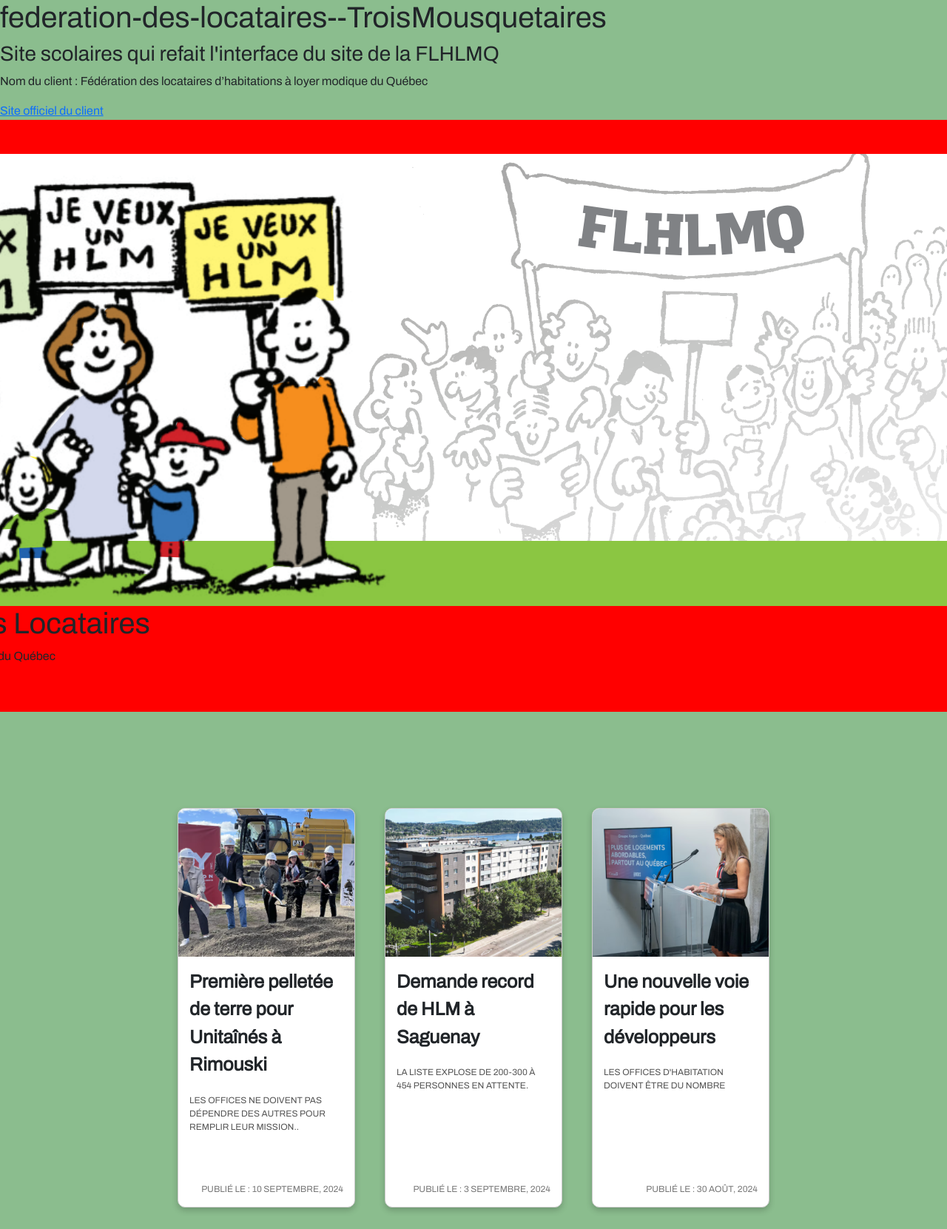
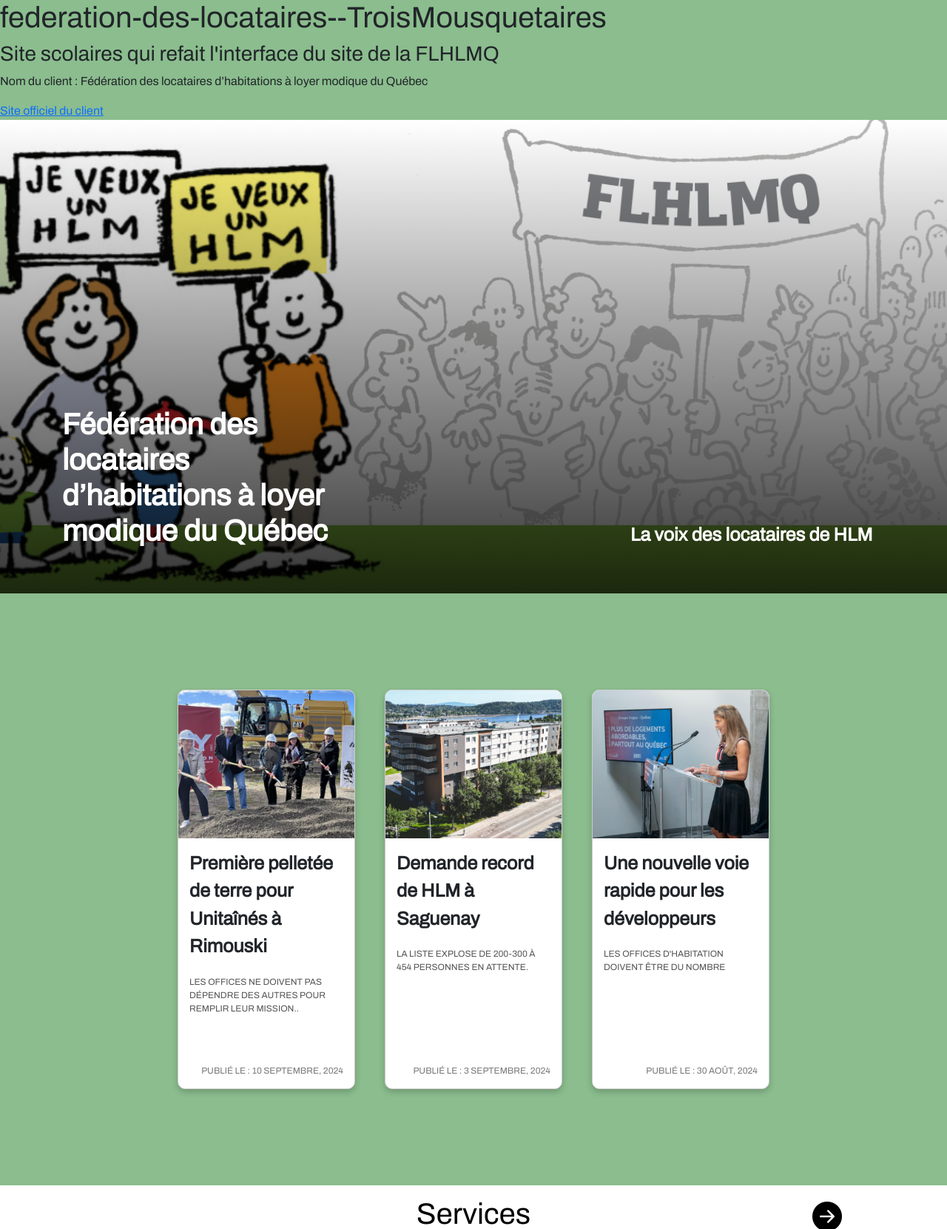
Before and after one commit to DjeAbdel0/federation-des-locataires--TroisMousquetaires, a PHP site: page / in a window 1280 px wide. Shown: the part 80-1741 px from the top of the page at 74% size. Run offline with PHP 8.4, Linux system fonts and the light colour scheme; some libraries are stand-ins or nearby versions.

Commit message:
section hero fontionnel

```diff
--- a/index.html
+++ b/index.html
@@ -81,20 +81,18 @@
     </section>
     <!--Fin Section Bannière-->
 
-  <!--Section Hero-->
-  <section class="hero">
-    <div class="hero__carousel">
-      <!-- Slide 1 : Présentation de l'organisme -->
-      <div class="carousel__slide">
-        <img src="./assets/medias/hero.png" alt="Présentation de l'organisme">
-        <div class="slide__contenu">
-          <h1>Fédération des Locataires</h1>
-          <p>Luttes pour les droits des locataires du Québec</p>
-        </div>
-      </div>
-    </div>
-  </section>
-  <!--FIN Section Hero-->
+<!-- Section Hero -->
+<section class="hero">
+  <img class="hero__image" src="./assets/medias/hero.png" alt="Présentation de l'organisme">
+  <div class="hero__content">
+    <h1 class="hero__content__title">Fédération des locataires d’habitations à loyer modique du Québec</h1>
+    <p class="hero__content__text">La voix des locataires de HLM</p>
+  </div>
+</section>
+<!-- FIN Section Hero -->
+
+
+
 
 <!-- Section Actualités -->
 <section class="actualite">
--- a/style.css
+++ b/style.css
@@ -1,10 +1,63 @@
 .hero {
-  background-color: red;
+  position: relative;
   width: 100vw;
-  height: 100vh;
-  display: flex;
-  justify-content: center;
-  align-items: center;
+  height: 80vh;
+  overflow: hidden;
+}
+.hero::before {
+  content: "";
+  position: absolute;
+  top: 0;
+  left: 0;
+  right: 0;
+  bottom: 0;
+  background: linear-gradient(to top, rgba(0, 0, 0, 0.8), rgba(0, 0, 0, 0));
+  z-index: 0;
+}
+.hero__image {
+  width: 100%;
+  height: 100%;
+  -o-object-fit: cover;
+     object-fit: cover;
+  display: block;
+}
+.hero__content {
+  position: relative;
+  bottom: 20px;
+  left: 20px;
+  color: white;
+  z-index: 1;
+}
+.hero__content__title, .hero__content__text {
+  font-size: 25px;
+  font-weight: bold;
+  position: absolute;
+  width: 30%;
+  bottom: 5vh;
+  margin: 0;
+}
+.hero__content__title {
+  left: 5vw;
+  font-size: 40px;
+}
+.hero__content__text {
+  right: 5vw;
+}
+@media (max-width: 768px) {
+  .hero__content__title {
+    font-size: 30px;
+  }
+  .hero__content__text {
+    right: 8vw;
+  }
+}
+@media (max-width: 375px) {
+  .hero__content__title {
+    font-size: 20px;
+  }
+  .hero__content__text {
+    right: 8vw;
+  }
 }
 
 .actualite {
```
Also changed, not shown: partials/_hero.scss (+65 -5 lines), 1 other file.
